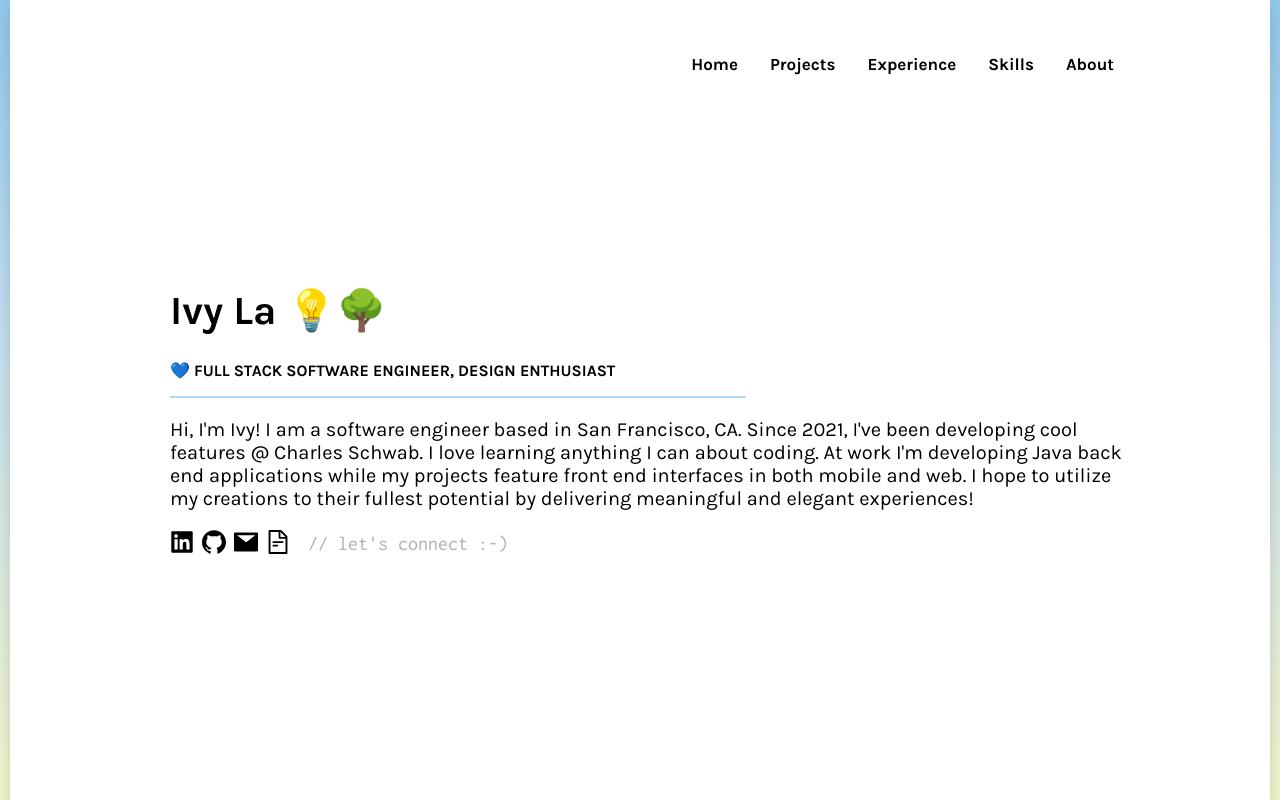
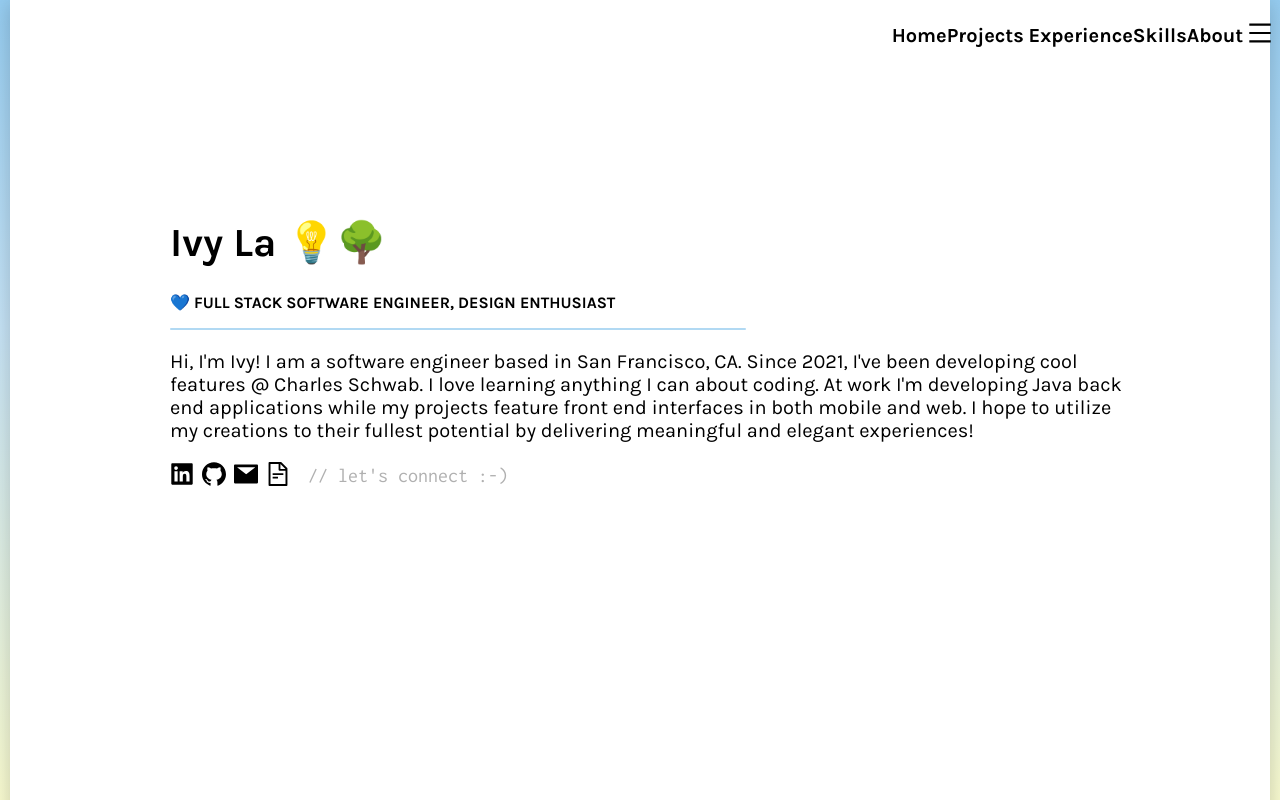
Before and after one commit to ivyla/ivyla.github.io, a React (Create React App) app: page / in a window 1280 px wide. Shown: the top 800 px of the page. Built offline with nearby package versions, Linux system fonts and the light colour scheme.

Commit message:
Add top padding for each of the sections to feel less squished - Experiment with sticky nav bar (in progress)

```diff
--- a/src/SharedStyles.css
+++ b/src/SharedStyles.css
@@ -41,3 +41,7 @@
     padding-left: 20px;
     /* marginleft: 20px; */
 }
+
+.section {
+    padding-top: 2.5rem;
+}
--- a/src/components/Nav.css
+++ b/src/components/Nav.css
@@ -1,3 +1,21 @@
+.pls {
+    ul {
+        list-style-type: none;
+        margin: 0;
+        padding: 0;
+      }
+
+    li {
+        display: inline;
+    }
+
+    float: right;
+    position: fixed;
+    /* width: 100%; */
+    right: 0;
+    z-index: 1;
+}
+
 /* .navBar {
     list-style-type: none;
     margin: 0;
@@ -7,29 +25,35 @@
 
 /* Add a black background color to the top navigation */
 .topnav {
-    overflow: hidden;
+    /* overflow: hidden; */
     float: right;
+    position: fixed;
+    background-color: white;
+    width: 100%;
+    top: 0;
+    z-index: 1;
+}
+
+.navContainer {
+    float: right;
+    /* width: 100%; */
 }
 
 .topnav a {
-    float: left;
-    display: block;
-    color: black;
+    float: right;
+    display: inline;
+    /* color: black;
     text-align: center;
     padding: 14px 16px;
     text-decoration: none;
-    font-size: 17px;
+    font-size: 17px; */
 }
 
-.topnav .icon {
+ .topnav .icon {
     display: none;
 }
 
-@media screen and (max-width: 600px) {
-    .topnav a {
-        /* .topnav a:not(:first-child) { */
-        display: none;
-    }
+/* @media screen and (max-width: 600px) {
     .topnav a.icon {
         float: right;
         display: block;
@@ -50,4 +74,4 @@
         display: block;
         text-align: left;
     }
-}
+} */
--- a/src/components/Nav.js
+++ b/src/components/Nav.js
@@ -3,12 +3,12 @@ import "./Nav.css"
 import "../fonts.css"
 import {MenuOutlined} from "@ant-design/icons"
 
-const customNavStyle = {
-    marginTop: "1rem",
-    paddingLeft: "6rem",
-    paddingRight: "6rem",
-    alignSelf: "end"
-}
+// const customNavStyle = {
+//     marginTop: "1rem",
+//     paddingLeft: "6rem",
+//     paddingRight: "6rem",
+//     alignSelf: "end"
+// }
 function myFunction() {
     var x = document.getElementById("myTopnav")
     if (x.className === "topnav") {
@@ -19,35 +19,27 @@ function myFunction() {
 }
 
 let Nav = () => (
-    <div className="topnav" id="myTopnav" style={customNavStyle}>
-        <a href="#home" className="hoverLink">
-            Home
-        </a>
-        <a href="#projects" className="hoverLink">
-            {" "}
-            Projects{" "}
-        </a>
-        <a href="#experience" className="hoverLink">
-            {" "}
-            Experience{" "}
-        </a>
-        <a href="#skills" className="hoverLink">
-            {" "}
-            Skills{" "}
-        </a>
-        <a href="#about" className="hoverLink">
-            About{" "}
-        </a>
-        <a
-            href="#"
-            className="media-icons icon"
-            onClick={(e) => {
-                e.preventDefault()
-                myFunction()
-            }}
-        >
-            <MenuOutlined />
-        </a>
+    <div className="pls">
+    {/* <div className="topnav" id="myTopnav" style={customNavStyle}> */}
+    {/* <div className="navContainer"> */}
+        <ul>
+            <li>
+                <a href="#home" className="hoverLink">Home</a>
+            </li>
+            <li><a href="#projects" className="hoverLink">Projects</a> </li>
+            <li><a href="#experience" className="hoverLink">Experience</a></li>
+            <li><a href="#skills" className="hoverLink">Skills</a></li>
+            <li><a href="#about" className="hoverLink">About</a></li>
+            <li>            <a href="#"
+                className="media-icons icon"
+                onClick={(e) => {
+                    e.preventDefault()
+                    myFunction()
+                }}>
+                <MenuOutlined />
+            </a></li>
+        </ul>
+            {/* </div>   */}
     </div>
 )
 export default Nav
```
